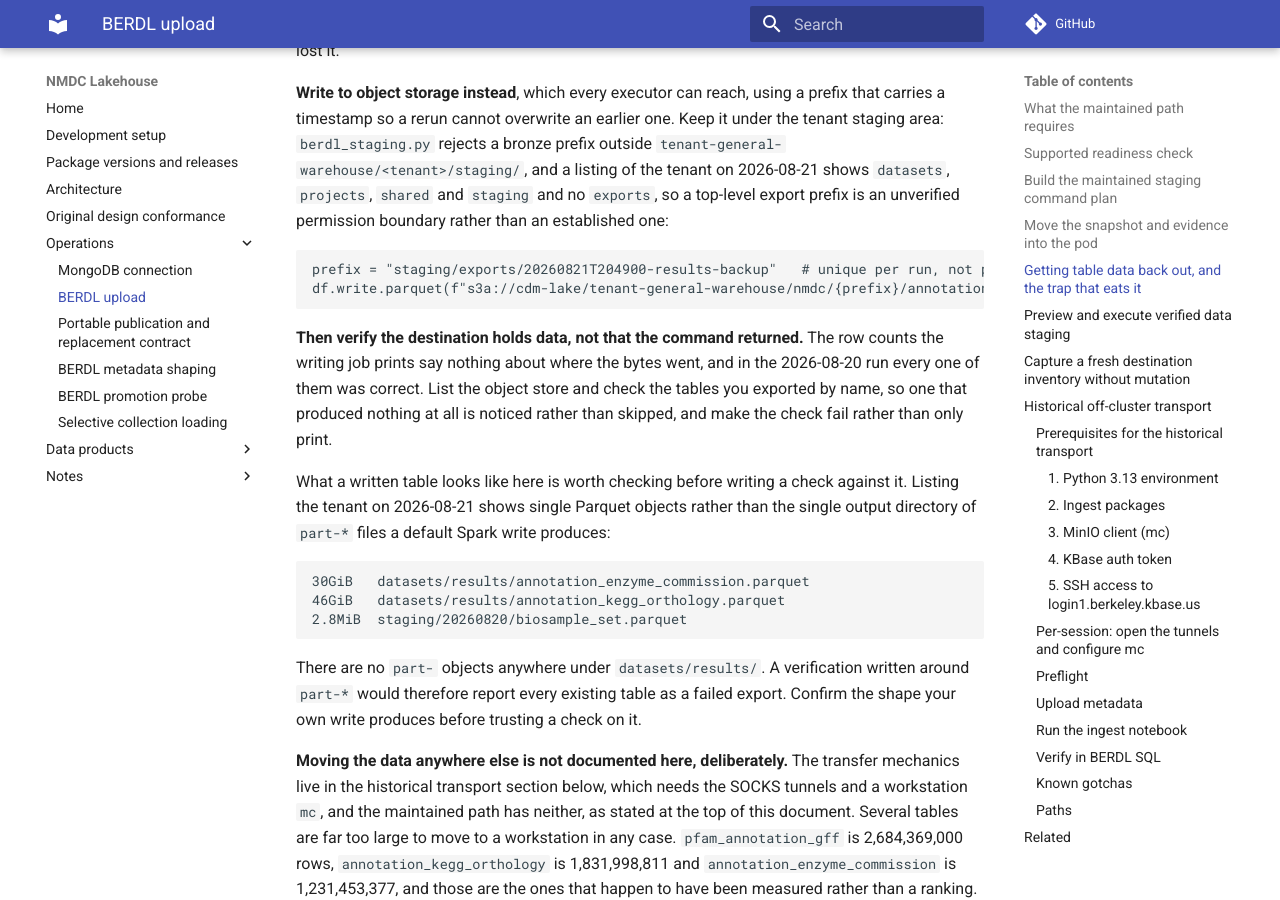
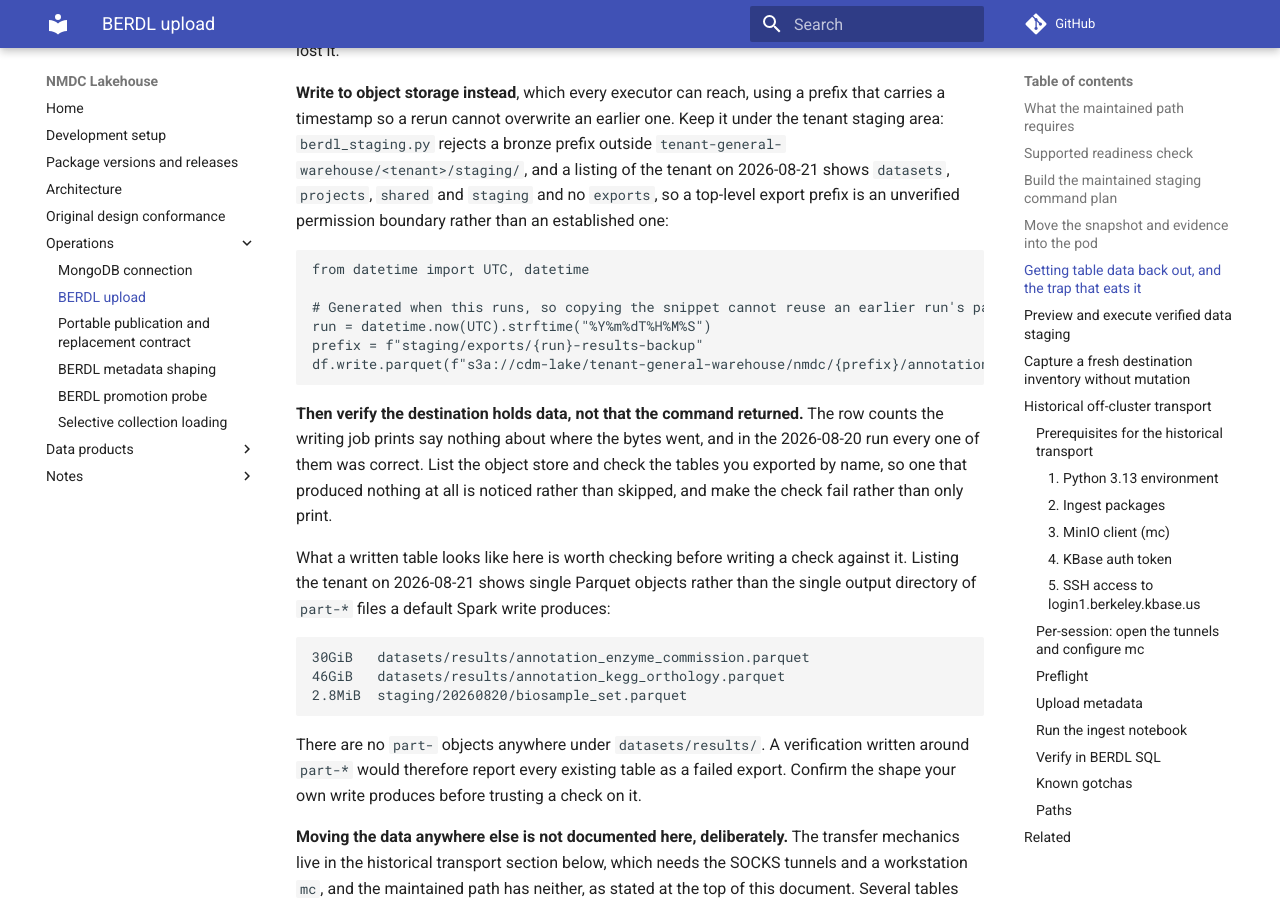
Before and after one commit to microbiomedata/nmdc-lakehouse, an MkDocs documentation site: the page built from docs/berdl-upload.md, in a window 1280 px wide and 900 px high, scrolled down 5990 px. Built offline with MkDocs 1.6.1 and Material for MkDocs 9.7.7, drawn with Linux system fonts in a browser that asks for light colours; comment, search, counter and statistics services are not loaded.

Commit message:
Generate the run identifier instead of hard-coding one
The prefix was a literal timestamp labelled "unique per run", so copying the
snippet targeted the same path every time and provided none of the collision
safety the surrounding text claimed. It is now generated when the snippet runs,
which I checked by running it.

The pull request description also still promised "then copy down", which this
section deliberately does not document. Corrected there too, since a description
that promises what the diff withholds is how the last four rounds of scope
objections started.

Co-Authored-By: Claude Opus 5 (1M context) <noreply@anthropic.com>

````diff
--- a/docs/berdl-upload.md
+++ b/docs/berdl-upload.md
@@ -309,7 +309,11 @@ on 2026-08-21 shows `datasets`, `projects`, `shared` and `staging` and no
 rather than an established one:
 
 ```python
-prefix = "staging/exports/20260821T204900-results-backup"   # unique per run, not per day
+from datetime import UTC, datetime
+
+# Generated when this runs, so copying the snippet cannot reuse an earlier run's path.
+run = datetime.now(UTC).strftime("%Y%m%dT%H%M%S")
+prefix = f"staging/exports/{run}-results-backup"
 df.write.parquet(f"s3a://cdm-lake/tenant-general-warehouse/nmdc/{prefix}/annotation_enzyme_commission.parquet")
 ```
 
````
